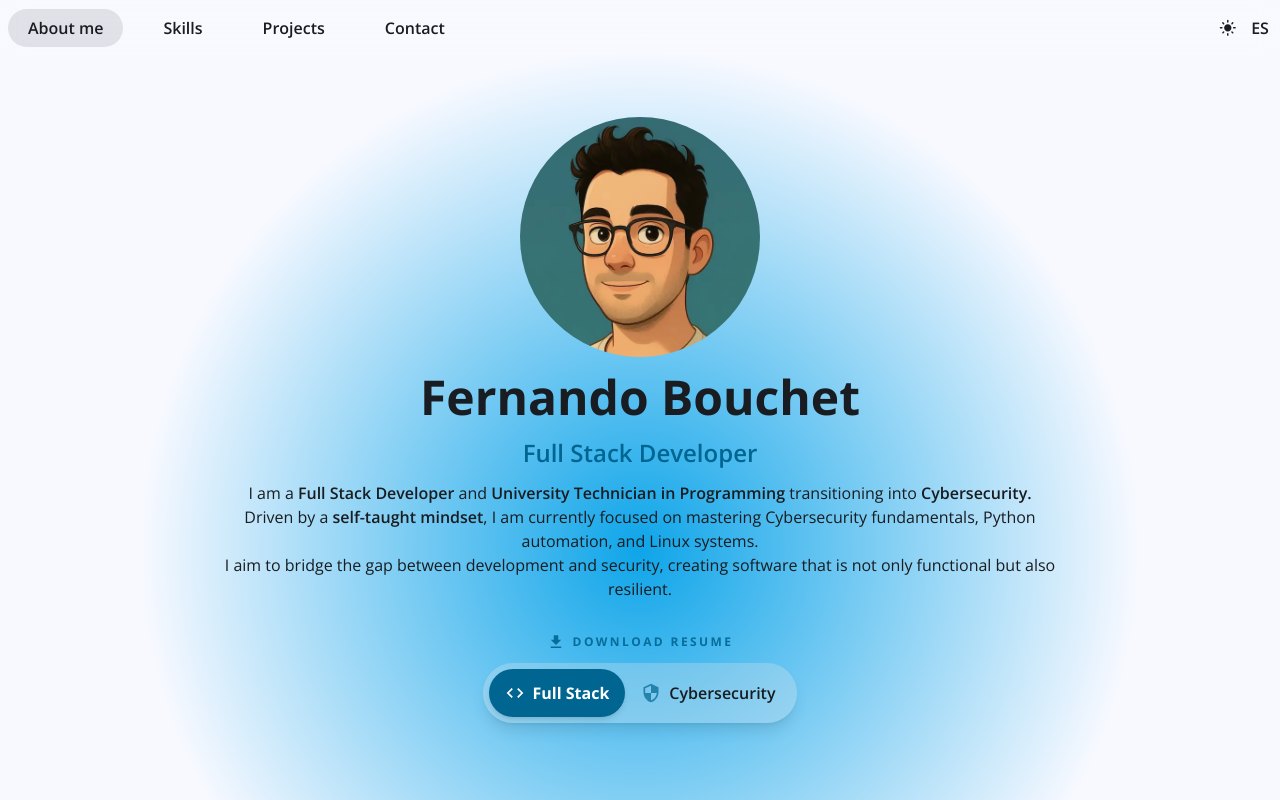
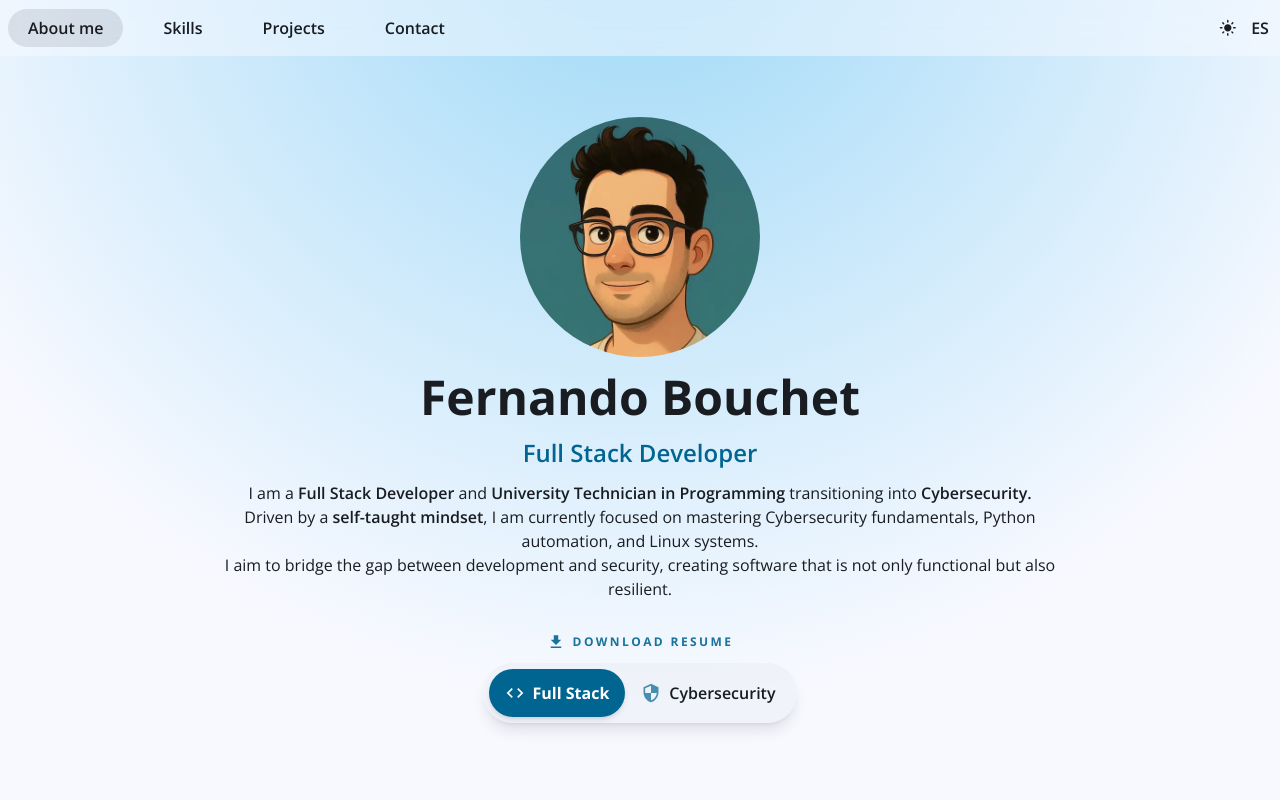
Before and after one commit to fernandobouchet/fernandobouchet.github.io, a Next.js app: page / in a window 1280 px wide. Shown: the top 800 px of the page. Built offline with nearby package versions, Linux system fonts and the light colour scheme.

Commit message:
feat: update 'background' component

```diff
--- a/components/ui/background.tsx
+++ b/components/ui/background.tsx
@@ -1,8 +1,10 @@
 const Background = () => {
   return (
-    <div className="fixed inset-0 -z-10 w-full h-full bg-background">
-      <div className="absolute inset-0 bg-[radial-gradient(circle_500px_at_50%_550px,var(--accent),transparent)]" />
+    <div className="fixed inset-0 -z-10 w-full h-full bg-background transition-colors duration-300">
+      <div className="absolute inset-0 bg-[radial-gradient(circle_800px_at_50%_-100px,var(--accent),transparent)] opacity-40 dark:opacity-20" />
+      <div className="absolute bottom-0 right-0 bg-[radial-gradient(circle_600px_at_100%_100%,var(--primary),transparent)] opacity-10 dark:opacity-10" />
     </div>
   );
 };
+
 export { Background };
```
